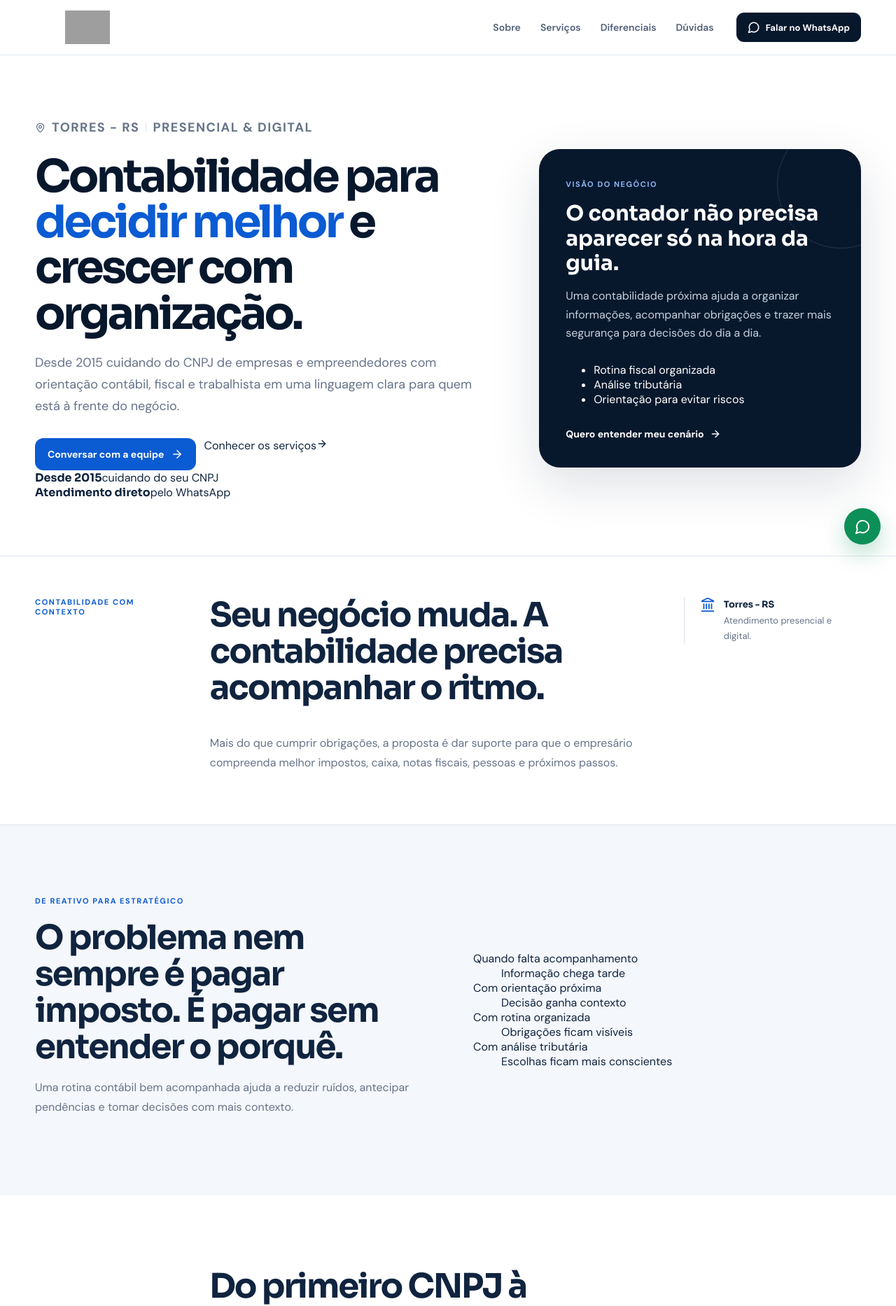
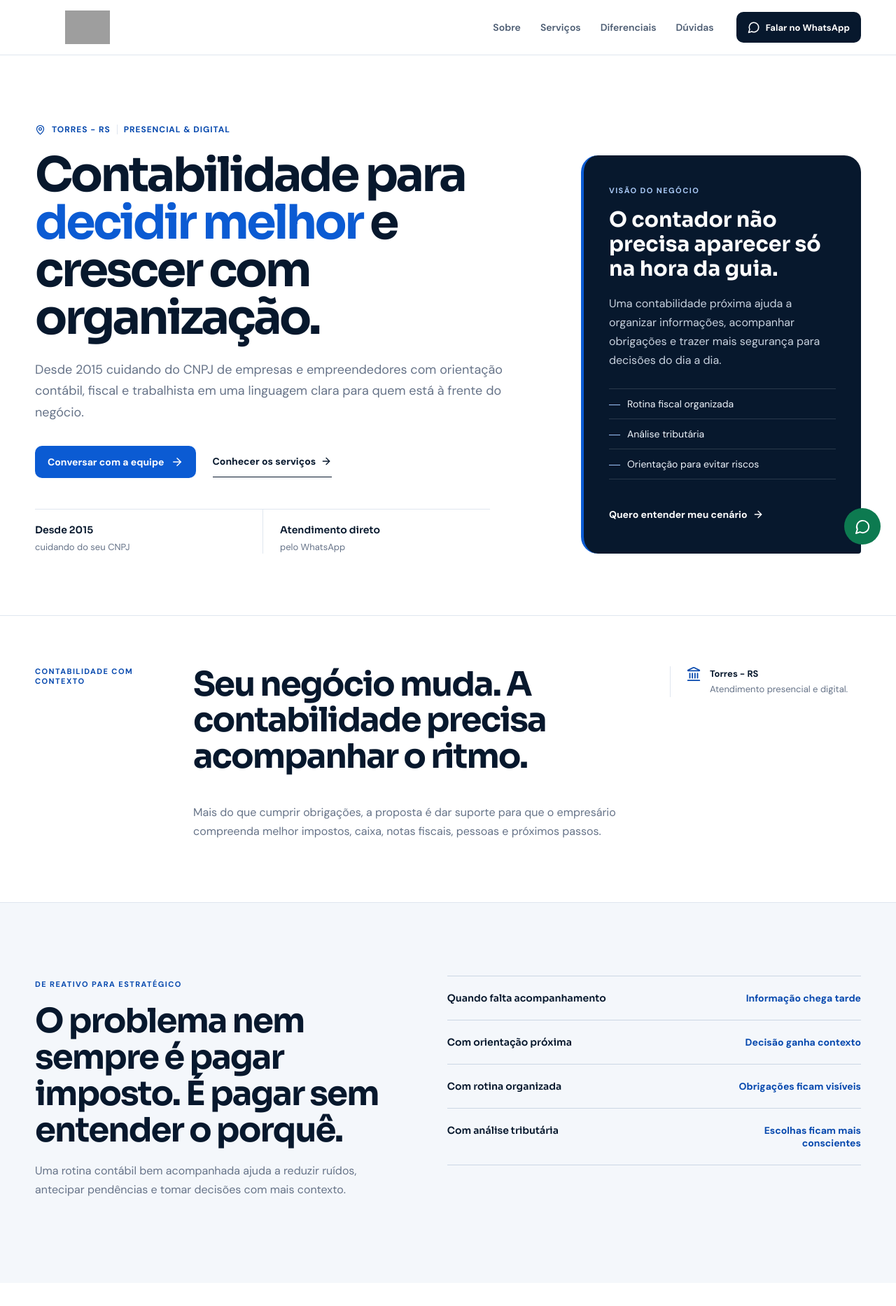
Before and after one commit to BryanZefB/Lops-contabilidade, a React (Vite) app: page / in a window 1280 px wide. Shown: the top 1866 px of the page at 70% size. Built offline with nearby package versions, Linux system fonts and the light colour scheme; grey boxes are pictures that could not be loaded.

Commit message:
style: improve editorial hierarchy and accessibility

```diff
--- a/src/styles.css
+++ b/src/styles.css
@@ -1,16 +1,177 @@
-:root{--navy:#07182d;--blue:#0b5bd3;--blue2:#0749ae;--ink:#10243f;--muted:#667388;--line:#dfe6ef;--surface:#f4f7fb;--radius:22px;--shadow:0 24px 70px rgba(12,34,64,.14)}
-*{box-sizing:border-box}html{scroll-behavior:smooth}body{margin:0;font-family:"DM Sans",sans-serif;color:var(--ink);background:#fff;-webkit-font-smoothing:antialiased}a{color:inherit;text-decoration:none}button{font:inherit}.shell{width:min(calc(100% - 48px),1180px);margin:auto}h1,h2,h3,b,strong{font-family:"Sora",sans-serif}h1,h2,h3,p{margin-top:0}.skip{position:absolute;left:16px;top:-60px;background:#fff;padding:10px 14px;z-index:100}.skip:focus{top:10px}
-.header{position:sticky;top:0;z-index:50;background:rgba(255,255,255,.94);backdrop-filter:blur(14px);border-bottom:1px solid rgba(223,230,239,.9)}.nav{height:78px;display:flex;align-items:center;gap:32px}.brand img{display:block;object-fit:contain}.navlinks{display:flex;gap:28px;margin-left:auto}.navlinks a{font-size:14px;font-weight:600;color:#516078}.navlinks a:hover{color:var(--blue)}.navcta{display:flex;align-items:center;gap:8px;background:var(--navy);color:#fff;padding:12px 16px;border-radius:11px;font-size:13px;font-weight:700}.menubtn,.mobile{display:none}.menubtn{margin-left:auto;border:0;background:transparent;color:var(--navy)}.mobile{position:fixed;top:78px;left:0;right:0;background:#fff;border-bottom:1px solid var(--line);padding:18px 24px;flex-direction:column;gap:15px;font-weight:700}
-.hero{padding:88px 0 80px}.heroGrid{display:grid;grid-template-columns:1.17fr .83fr;gap:72px;align-items:center}.eyebrow{display:flex;align-items:center;gap:9px;color:var(--blue);font-size:12px;font-weight:700;letter-spacing:.08em;text-transform:uppercase}.eyebrow span{width:1px;height:14px;background:var(--line)}h1{font-size:clamp(48px,5vw,70px);line-height:1.02;letter-spacing:-.055em;margin:22px 0;color:var(--navy)}h1 em{font-style:normal;color:var(--blue)}.heroCopy>p{max-width:700px;font-size:18px;line-height:1.72;color:var(--muted)}.actions{display:flex;gap:12px;margin-top:30px}.btn{display:inline-flex;align-items:center;justify-content:center;gap:9px;padding:14px 18px;border-radius:12px;font-weight:700;font-size:14px;transition:.18s}.btn:hover{transform:translateY(-2px)}.primary{background:var(--blue);color:#fff}.primary:hover{background:var(--blue2)}.ghost{border:1px solid var(--line);background:#fff}.proof{display:flex;gap:30px;flex-wrap:wrap;margin-top:32px;padding-top:26px;border-top:1px solid var(--line)}.proof div{display:flex;gap:10px;color:var(--muted);font-size:13px}.proof svg{color:var(--blue)}.proof strong{display:block;color:var(--ink)}
-.heroPanel{background:var(--navy);color:#fff;border-radius:30px;padding:38px;box-shadow:var(--shadow);position:relative;overflow:hidden}.heroPanel:after{content:"";position:absolute;right:-62px;top:-40px;width:180px;height:180px;border:1px solid rgba(255,255,255,.12);border-radius:50%}.kicker,.label{font-size:11px;font-weight:700;letter-spacing:.14em;text-transform:uppercase;color:var(--blue)}.heroPanel .kicker{color:#8db8f7}.heroPanel h2{font-size:30px;line-height:1.18;color:#fff;margin:16px 0}.heroPanel p{color:#c5d0dd;line-height:1.65}.panelList{margin:28px 0}.panelList div{display:flex;align-items:center;gap:10px;padding:12px 0;border-bottom:1px solid rgba(255,255,255,.1);font-size:14px}.panelList svg{color:#8db8f7}.heroPanel>a{display:inline-flex;gap:8px;align-items:center;font-size:14px;font-weight:700}
-.intro{padding:58px 0;border-block:1px solid var(--line)}.introGrid{display:grid;grid-template-columns:.65fr 2fr .8fr;gap:44px;align-items:start}.intro h2,.comparison h2,.sectionHead h2,.about h2,.faq h2,.final h2{font-size:clamp(32px,4vw,48px);line-height:1.08;letter-spacing:-.04em}.intro p,.comparison p,.sectionHead p,.about p,.final p{color:var(--muted);line-height:1.75}.location{display:flex;gap:12px;border-left:1px solid var(--line);padding-left:22px}.location svg{color:var(--blue);flex:none}.location p{font-size:13px;margin:0}.location strong{color:var(--ink)}
-.comparison{padding:96px 0;background:var(--surface)}.compareGrid{display:grid;grid-template-columns:1fr 1fr;gap:72px;align-items:center}.comparison h2{margin:18px 0}.compareBox{background:#fff;border:1px solid var(--line);border-radius:var(--radius);overflow:hidden}.row{display:grid;grid-template-columns:1fr 1fr;gap:20px;padding:22px 24px;border-bottom:1px solid var(--line);font-size:14px}.row:last-child{border:0}.row span{text-align:right;color:var(--blue);font-weight:700}.row.muted span{color:#8e9aaa}
-.services{padding:104px 0}.sectionHead{display:grid;grid-template-columns:.6fr 1.5fr 1fr;gap:34px;align-items:end;margin-bottom:42px}.sectionHead h2,.sectionHead p{margin:0}.serviceGrid{display:grid;grid-template-columns:repeat(3,1fr);border-top:1px solid var(--line);border-left:1px solid var(--line)}.service{position:relative;min-height:345px;padding:30px;border-right:1px solid var(--line);border-bottom:1px solid var(--line);display:flex;flex-direction:column;transition:.18s}.service:hover{background:#f8fbff;transform:translateY(-2px)}.index{position:absolute;right:28px;top:28px;font:600 12px "Sora";color:#9ba8b8}.icon{width:44px;height:44px;border:1px solid #ccd7e5;border-radius:12px;display:grid;place-items:center;color:var(--blue);margin-bottom:48px}.service h3{font-size:20px}.service p{font-size:14px;color:var(--muted);line-height:1.66}.service a{margin-top:auto;display:flex;align-items:center;gap:7px;color:var(--blue);font-size:13px;font-weight:700}
-.human{padding:0 0 104px}.humanGrid{display:grid;grid-template-columns:1.15fr .85fr;gap:18px}.humanCard{border-radius:26px;padding:34px;display:grid;grid-template-columns:auto 1fr;gap:24px;min-height:300px}.humanCard span{display:block;margin-bottom:13px;font-size:11px;font-weight:700;letter-spacing:.14em}.humanCard h3{font-size:28px;line-height:1.17}.humanCard p{font-size:14px;line-height:1.7}.dark{background:var(--navy);color:#cdd7e2}.dark h3{color:#fff}.dark>svg,.dark span{color:#80b2f7}.light{background:#edf3fb;color:var(--muted);border:1px solid #dfe7f1}.light>svg,.light span{color:var(--blue)}
-.about{padding:100px 0;background:var(--navy);color:#fff}.aboutGrid{display:grid;grid-template-columns:.8fr 1.2fr;gap:80px;align-items:center}.mark{height:420px;border:1px solid rgba(255,255,255,.14);border-radius:28px;display:flex;align-items:flex-end;gap:10px;padding:46px;background:#0b2342}.mark b{font-size:148px;line-height:1;letter-spacing:-.1em}.mark i{width:24px;background:#2d73d9;border-radius:6px 6px 0 0}.mark i:nth-of-type(1){height:96px}.mark i:nth-of-type(2){height:160px}.mark i:nth-of-type(3){height:230px}.about h2{color:#fff;margin:18px 0 22px}.about p{color:#c2cedb}.lightLabel{color:#9fc5fb}.facts{display:grid;grid-template-columns:repeat(3,1fr);margin-top:42px;border-top:1px solid rgba(255,255,255,.14)}.facts div{padding:22px 18px 0 0}.facts strong{display:block;font-size:19px;color:#fff}.facts span{font-size:12px;color:#95a6b9}
-.faq{padding:104px 0}.faqGrid{display:grid;grid-template-columns:.9fr 1.1fr;gap:84px}.faq h2{margin:18px 0 0}.faqGrid>div:first-child>a{display:inline-flex;align-items:center;gap:7px;color:var(--blue);font-weight:700;font-size:14px;margin-top:24px}.faqList{border-top:1px solid var(--line)}.faqItem{border-bottom:1px solid var(--line)}.faqItem button{width:100%;display:flex;align-items:center;justify-content:space-between;gap:20px;padding:22px 0;border:0;background:transparent;color:var(--navy);text-align:left;font:600 16px "Sora";cursor:pointer}.faqItem svg{transition:.18s}.faqItem svg.rotated{transform:rotate(180deg)}.faqItem p{margin:0;padding:0 42px 22px 0;color:var(--muted);font-size:14px;line-height:1.7}
-.final{padding:82px 0;background:var(--blue);color:#fff}.finalInner{display:flex;align-items:flex-end;justify-content:space-between;gap:48px}.final h2{color:#fff;margin:16px 0 18px;max-width:760px}.final p{color:#dbe9fb;max-width:660px}.white{background:#fff;color:var(--navy);white-space:nowrap}
-footer{padding:54px 0 24px;background:#061326;color:#98a8bb}.footerGrid{display:grid;grid-template-columns:2fr 1fr 1fr;gap:60px}.footerGrid>div{display:flex;flex-direction:column;align-items:flex-start;gap:10px}.footerGrid img{background:#fff;border-radius:8px;padding:5px}.footerGrid p{font-size:13px;line-height:1.6}.footerGrid b{color:#fff;font-size:12px;text-transform:uppercase;letter-spacing:.12em}.footerGrid a{font-size:13px}.bottom{margin-top:44px;padding-top:20px;border-top:1px solid rgba(255,255,255,.09);display:flex;justify-content:space-between;font-size:12px}.floating{position:fixed;right:22px;bottom:22px;width:52px;height:52px;border-radius:50%;background:#0d8f58;color:#fff;display:grid;place-items:center;box-shadow:0 14px 32px rgba(13,143,88,.28);z-index:40}
-@media(max-width:960px){.navlinks,.navcta{display:none}.menubtn,.mobile{display:flex}.heroGrid,.compareGrid,.aboutGrid,.faqGrid{grid-template-columns:1fr;gap:42px}.introGrid{grid-template-columns:1fr;gap:24px}.location{border:0;padding:0}.sectionHead{grid-template-columns:1fr;gap:16px}.serviceGrid{grid-template-columns:repeat(2,1fr)}.humanGrid{grid-template-columns:1fr}.mark{height:300px}.finalInner{align-items:flex-start;flex-direction:column}.footerGrid{grid-template-columns:1.5fr 1fr 1fr}}
-@media(max-width:640px){.shell{width:min(calc(100% - 28px),1180px)}.nav{height:68px}.mobile{top:68px}.brand img{width:128px;height:auto}.hero{padding:52px 0 58px}h1{font-size:42px}.actions{flex-direction:column}.btn{width:100%}.proof{flex-direction:column;gap:14px}.heroPanel{padding:28px;border-radius:22px}.intro,.comparison,.services,.about,.faq{padding:72px 0}.serviceGrid{grid-template-columns:1fr}.service{min-height:300px}.human{padding-bottom:72px}.humanCard{grid-template-columns:1fr;min-height:0}.mark{height:230px;padding:28px}.mark b{font-size:96px}.mark i{width:16px}.mark i:nth-of-type(1){height:62px}.mark i:nth-of-type(2){height:100px}.mark i:nth-of-type(3){height:145px}.facts{grid-template-columns:1fr}.facts div{padding-bottom:18px;border-bottom:1px solid rgba(255,255,255,.1)}.final{padding:64px 0}.footerGrid{grid-template-columns:1fr;gap:30px}.bottom{flex-direction:column;gap:8px}}
+:root{
+ --ink-950:#07182D;--ink-800:#10243F;--ink-500:#667388;--paper:#FFFFFF;--paper-alt:#F4F7FB;--line:#DFE6EF;
+ --brand-700:#0749AE;--brand-600:#0B5BD3;--brand-100:#EAF2FD;--success-700:#0D7A50;
+ --focus:#0B5BD3
+}
+*{box-sizing:border-box}
+html{scroll-behavior:smooth;scroll-padding-top:88px}
+body{margin:0;font-family:"DM Sans",sans-serif;color:var(--ink-800);background:var(--paper);-webkit-font-smoothing:antialiased;overflow-x:hidden}
+a{color:inherit;text-decoration:none}
+button{font:inherit}
+img{max-width:100%}
+.shell{width:min(calc(100% - 48px),1180px);margin-inline:auto}
+h1,h2,h3{font-family:"Sora",sans-serif;color:var(--ink-950)}
+h1,h2,h3,p,dl,dd{margin-top:0}
+p{line-height:1.7}
+a,button{outline-offset:4px}
+a:focus-visible,button:focus-visible{outline:3px solid var(--focus);outline-offset:4px}
+.skip{position:fixed;left:16px;top:-72px;background:var(--paper);color:var(--ink-950);padding:12px 16px;border:1px solid var(--ink-950);z-index:1000;font-weight:700}
+.skip:focus{top:12px}
+
+.header{position:sticky;top:0;z-index:50;background:var(--paper);border-bottom:1px solid var(--line)}
+.nav{height:78px;display:flex;align-items:center;gap:32px}
+.brand{display:flex;align-items:center}
+.brand img{display:block;object-fit:contain}
+.navlinks{display:flex;gap:28px;margin-left:auto}
+.navlinks a{font-size:14px;font-weight:600;color:#4d5d73;padding-block:10px}
+.navlinks a:hover{color:var(--brand-700)}
+.navcta{min-height:44px;display:flex;align-items:center;gap:8px;background:var(--ink-950);color:#fff;padding:11px 16px;border-radius:10px;font-size:13px;font-weight:700}
+.navcta:hover{background:#0d2849}
+.menubtn{display:none;margin-left:auto;width:44px;height:44px;place-items:center;border:1px solid var(--line);border-radius:10px;background:var(--paper);color:var(--ink-950);cursor:pointer}
+.mobile{display:none}
+.mobile.is-open{display:flex;position:fixed;top:78px;left:0;right:0;background:var(--paper);border-bottom:1px solid var(--line);padding:16px 24px 22px;flex-direction:column;gap:4px}
+.mobile a{min-height:44px;display:flex;align-items:center;font-weight:700;border-bottom:1px solid var(--line)}
+.mobile a:last-child{border-bottom:0}
+
+.hero{padding:96px 0 88px}
+.heroGrid{display:grid;grid-template-columns:minmax(0,7fr) minmax(320px,4fr);gap:80px;align-items:end}
+.eyebrow{margin-bottom:0;display:flex;align-items:center;gap:9px;color:var(--brand-700);font-size:12px;font-weight:700;letter-spacing:.08em;text-transform:uppercase}
+.eyebrow span{width:1px;height:14px;background:var(--line)}
+h1{font-size:clamp(48px,5.3vw,72px);line-height:1;letter-spacing:-.052em;margin:22px 0 24px;max-width:860px}
+h1 em{font-style:normal;color:var(--brand-600)}
+.heroCopy>p:not(.eyebrow){max-width:720px;font-size:18px;color:var(--ink-500)}
+.actions{display:flex;align-items:center;gap:24px;margin-top:32px}
+.btn{min-height:46px;display:inline-flex;align-items:center;justify-content:center;gap:9px;padding:13px 18px;border-radius:10px;font-weight:700;font-size:14px}
+.primary{background:var(--brand-600);color:#fff}
+.primary:hover{background:var(--brand-700)}
+.textCta{min-height:44px;display:inline-flex;align-items:center;gap:7px;color:var(--ink-950);font-size:14px;font-weight:700;border-bottom:1px solid var(--ink-950)}
+.heroMeta{display:grid;grid-template-columns:repeat(2,minmax(0,1fr));gap:0;margin-top:44px;border-top:1px solid var(--line);max-width:650px}
+.heroMeta div{padding:20px 24px 0 0}
+.heroMeta div+div{border-left:1px solid var(--line);padding-left:24px}
+.heroMeta strong{font:600 14px "Sora",sans-serif;color:var(--ink-950);display:block;margin-bottom:4px}
+.heroMeta span{font-size:13px;color:var(--ink-500)}
+
+.heroPanel{background:var(--ink-950);color:#fff;padding:38px 36px 34px;border-radius:24px 24px 4px 24px;border-left:4px solid var(--brand-600)}
+.kicker,.label{font-size:11px;font-weight:700;letter-spacing:.13em;text-transform:uppercase;color:var(--brand-700)}
+.heroPanel .kicker{color:#a9c9f6}
+.heroPanel h2{font-size:30px;line-height:1.16;color:#fff;margin:16px 0 18px}
+.heroPanel p{color:#c8d2df}
+.panelList{list-style:none;padding:0;margin:26px 0 28px;border-top:1px solid rgba(255,255,255,.14)}
+.panelList li{padding:12px 0;border-bottom:1px solid rgba(255,255,255,.14);font-size:14px;color:#eef4fb}
+.panelList li:before{content:"";display:inline-block;width:16px;height:1px;background:#9fc5fb;margin-right:10px;vertical-align:middle}
+.heroPanel>a{min-height:44px;display:inline-flex;gap:8px;align-items:center;font-size:14px;font-weight:700;color:#fff}
+
+.intro{padding:72px 0;border-block:1px solid var(--line)}
+.introGrid{display:grid;grid-template-columns:2fr 7fr 3fr;gap:44px;align-items:start}
+.intro h2,.comparison h2,.sectionHead h2,.humanIntro h2,.about h2,.faq h2,.final h2{font-size:clamp(32px,4vw,48px);line-height:1.08;letter-spacing:-.04em}
+.intro p,.comparison p,.sectionHead p,.about p,.final p{color:var(--ink-500)}
+.location{display:flex;gap:12px;border-left:1px solid var(--line);padding-left:22px}
+.location svg{color:var(--brand-700);flex:none}
+.location p{font-size:13px;margin:0}.location strong{color:var(--ink-950)}
+
+.comparison{padding:104px 0;background:var(--paper-alt)}
+.compareGrid{display:grid;grid-template-columns:5fr 6fr;gap:96px;align-items:start}
+.comparison h2{margin:18px 0}
+.compareList{margin:0;border-top:1px solid #cbd6e4}
+.compareList>div{display:grid;grid-template-columns:1.2fr .8fr;gap:28px;padding:22px 0;border-bottom:1px solid #cbd6e4}
+.compareList dt{font:600 14px "Sora",sans-serif;color:var(--ink-950)}
+.compareList dd{text-align:right;color:var(--brand-700);font-weight:700;font-size:14px}
+
+.services{padding:104px 0}
+.sectionHead{display:grid;grid-template-columns:2fr 6fr 3fr;gap:34px;align-items:end;margin-bottom:52px}
+.sectionHead h2,.sectionHead p{margin-bottom:0}
+.serviceList{border-top:1px solid var(--line)}
+.service{display:grid;grid-template-columns:70px 48px minmax(0,1fr) auto;gap:26px;align-items:start;padding:30px 0;border-bottom:1px solid var(--line)}
+.serviceNo{font:600 12px "Sora",sans-serif;color:#8795a8;padding-top:5px}
+.serviceIcon{color:var(--brand-700);margin-top:1px}
+.serviceCopy h3{font-size:22px;margin:0 0 8px}
+.serviceCopy p{margin:0;color:var(--ink-500);font-size:15px;max-width:680px}
+.service>a{min-height:44px;display:inline-flex;align-items:center;gap:7px;align-self:center;color:var(--brand-700);font-size:13px;font-weight:700;border-bottom:1px solid transparent}
+.service>a:hover{border-bottom-color:var(--brand-700)}
+
+.human{padding:0 0 104px}
+.humanGrid{display:grid;grid-template-columns:4fr 4fr 4fr;border-top:1px solid var(--line);border-bottom:1px solid var(--line)}
+.humanIntro,.humanStatement{padding:34px 34px 38px 0}
+.humanIntro{padding-right:50px}
+.humanIntro h2{font-size:34px;margin:16px 0 0}
+.humanStatement{display:grid;grid-template-columns:34px 1fr;gap:18px;border-left:1px solid var(--line);padding-left:34px}
+.humanStatement>svg{color:var(--brand-700)}
+.humanStatement span{display:block;margin-bottom:10px;font-size:11px;font-weight:700;letter-spacing:.13em;text-transform:uppercase;color:var(--brand-700)}
+.humanStatement h3{font-size:21px;line-height:1.22;margin-bottom:14px}
+.humanStatement p{font-size:14px;color:var(--ink-500);margin-bottom:0}
+
+.about{padding:104px 0;background:var(--ink-950);color:#fff}
+.aboutGrid{display:grid;grid-template-columns:4fr 7fr;gap:92px;align-items:center}
+.mark{height:390px;border-left:1px solid rgba(255,255,255,.2);border-bottom:1px solid rgba(255,255,255,.2);display:flex;align-items:flex-end;justify-content:space-between;padding:0 0 26px 28px}
+.mark b{font:600 164px/0.8 "Sora",sans-serif;letter-spacing:-.1em;color:#fff}
+.mark span{font:600 15px "Sora",sans-serif;color:#9fc5fb;writing-mode:vertical-rl;letter-spacing:.12em}
+.about h2{color:#fff;margin:18px 0 22px}
+.about p{color:#c6d1de}
+.lightLabel{color:#9fc5fb}
+.facts{display:grid;grid-template-columns:repeat(3,1fr);margin:42px 0 0;border-top:1px solid rgba(255,255,255,.16)}
+.facts div{padding:22px 18px 0 0}
+.facts dt{font:600 18px "Sora",sans-serif;color:#fff;margin-bottom:5px}
+.facts dd{font-size:12px;color:#aebdce}
+
+.faq{padding:104px 0}
+.faqGrid{display:grid;grid-template-columns:4fr 6fr;gap:96px}
+.faq h2{margin:18px 0 0}
+.faqGrid>div:first-child>a{min-height:44px;display:inline-flex;align-items:center;gap:7px;color:var(--brand-700);font-weight:700;font-size:14px;margin-top:24px}
+.faqList{border-top:1px solid var(--line)}
+.faqItem{border-bottom:1px solid var(--line)}
+.faqItem h3{margin:0}
+.faqItem button{width:100%;min-height:64px;display:flex;align-items:center;justify-content:space-between;gap:20px;padding:18px 0;border:0;background:transparent;color:var(--ink-950);text-align:left;font:600 16px "Sora",sans-serif;cursor:pointer}
+.faqItem button:hover{color:var(--brand-700)}
+.faqItem svg{flex:none;transition:transform .18s ease}
+.faqItem svg.rotated{transform:rotate(180deg)}
+.faqItem p{margin:0;padding:0 42px 22px 0;color:var(--ink-500);font-size:14px}
+
+.final{padding:88px 0;background:var(--brand-600);color:#fff}
+.finalInner{display:grid;grid-template-columns:minmax(0,1fr) auto;align-items:end;gap:56px}
+.final h2{color:#fff;margin:16px 0 18px;max-width:760px}
+.final p{color:#eff6ff;max-width:660px;margin-bottom:0}
+.white{background:#fff;color:var(--ink-950);white-space:nowrap}
+.white:hover{background:#f2f6fb}
+
+footer{padding:56px 0 24px;background:#061326;color:#aeb9c7}
+.footerGrid{display:grid;grid-template-columns:6fr 3fr 3fr;gap:60px}
+.footerGrid>div{display:flex;flex-direction:column;align-items:flex-start;gap:10px}
+.footerGrid img{background:#fff;border-radius:6px;padding:5px}
+.footerGrid p{font-size:13px;line-height:1.6;max-width:360px}
+.footerGrid strong{font:700 12px "DM Sans",sans-serif;color:#fff;text-transform:uppercase;letter-spacing:.12em}
+.footerGrid a{min-height:32px;display:inline-flex;align-items:center;font-size:13px}
+.footerGrid a:hover{color:#fff}
+.bottom{margin-top:44px;padding-top:20px;border-top:1px solid rgba(255,255,255,.12);display:flex;justify-content:space-between;font-size:12px}
+.floating{position:fixed;right:22px;bottom:22px;width:52px;height:52px;border-radius:50%;background:var(--success-700);color:#fff;display:grid;place-items:center;z-index:40}
+.floating:hover{background:#09623f}
+
+@media(max-width:960px){
+ .navlinks,.navcta{display:none}.menubtn{display:grid}
+ .heroGrid,.compareGrid,.aboutGrid,.faqGrid{grid-template-columns:1fr;gap:48px}
+ .heroGrid{align-items:start}
+ .introGrid{grid-template-columns:1fr 2.4fr;gap:28px}.location{grid-column:2}
+ .sectionHead{grid-template-columns:1fr 2fr}.sectionHead p{grid-column:2}
+ .service{grid-template-columns:50px 40px minmax(0,1fr)}.service>a{grid-column:3;justify-self:start}
+ .humanGrid{grid-template-columns:1fr 1fr}.humanIntro{grid-column:1/-1;border-bottom:1px solid var(--line)}.humanStatement:first-of-type{border-left:0;padding-left:0}.humanStatement:last-child{border-left:1px solid var(--line)}
+ .mark{height:280px}.finalInner{grid-template-columns:1fr;align-items:start}.footerGrid{grid-template-columns:2fr 1fr 1fr}
+}
+@media(max-width:640px){
+ .shell{width:min(calc(100% - 28px),1180px)}
+ html{scroll-padding-top:76px}.nav{height:68px}.mobile.is-open{top:68px}
+ .brand img{width:128px;height:auto}
+ .hero{padding:56px 0 64px}h1{font-size:42px;letter-spacing:-.045em}.heroGrid{gap:44px}
+ .actions{align-items:flex-start;flex-direction:column;gap:14px}.btn{width:100%}.textCta{width:auto}
+ .heroMeta{grid-template-columns:1fr}.heroMeta div+div{border-left:0;border-top:1px solid var(--line);padding:16px 0 0;margin-top:16px}.heroMeta div{padding:16px 0 0}
+ .heroPanel{padding:28px 24px;border-radius:18px 18px 4px 18px}
+ .intro,.comparison,.services,.about,.faq{padding:72px 0}
+ .introGrid,.sectionHead{grid-template-columns:1fr}.location,.sectionHead p{grid-column:auto}.location{border-left:0;padding-left:0}
+ .compareList>div{grid-template-columns:1fr;gap:6px}.compareList dd{text-align:left}
+ .service{grid-template-columns:34px 30px minmax(0,1fr);gap:14px;padding:24px 0}.serviceCopy h3{font-size:19px}.service>a{grid-column:3}
+ .human{padding-bottom:72px}.humanGrid{grid-template-columns:1fr}.humanIntro,.humanStatement{grid-column:auto;padding:28px 0}.humanStatement,.humanStatement:last-child{border-left:0;border-top:1px solid var(--line)}
+ .mark{height:230px}.mark b{font-size:104px}
+ .facts{grid-template-columns:1fr}.facts div{padding-bottom:18px;border-bottom:1px solid rgba(255,255,255,.1)}
+ .faqGrid{gap:44px}.final{padding:68px 0}.footerGrid{grid-template-columns:1fr;gap:30px}.bottom{flex-direction:column;gap:8px}
+ .floating{right:14px;bottom:14px}
+}
+@media(max-width:360px){h1{font-size:38px}.heroPanel h2{font-size:27px}.service{grid-template-columns:26px 24px minmax(0,1fr);gap:10px}.serviceNo{font-size:10px}}
 @media(prefers-reduced-motion:reduce){html{scroll-behavior:auto}*,*:before,*:after{animation:none!important;transition:none!important}}
```
